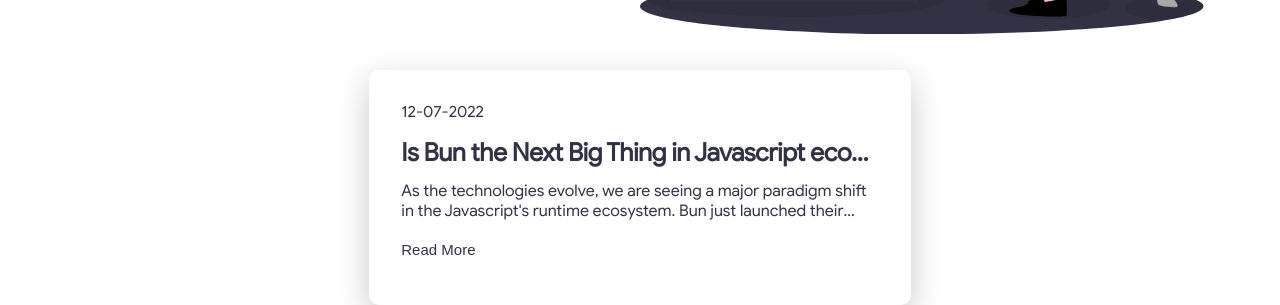
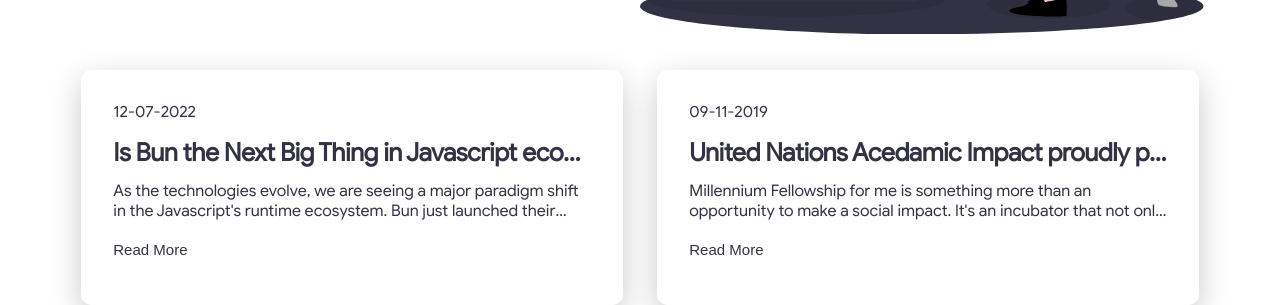
Before and after one commit to socialyadept/devportfolio, a Next.js app: page /blogs in a window 1280 px wide. Shown: the part 501-806 px from the top of the page. Built offline with nearby package versions, Linux system fonts and the light colour scheme; a web font is replaced by a local one; what baseui, styletron-engine-atomic, styletron-react would draw is missing.

Commit message:
update: blog

```diff
--- a/src/portfolio.js
+++ b/src/portfolio.js
@@ -874,15 +874,12 @@
       Players like 'Rust', 'Go' and 'Zig' are giving a very tough competition to Javascript's native bundlers such as Webpack and Babel. So, what exactly does these languages provide?`,
       url: "https://medium.com/@kumailrants/is-bun-the-next-big-thing-in-javascript-ae0aa1e4f901",
     },
-    // {
-    //   title: "My second ever blog",
-    //   date: "21-11-2021",
-    //   text: `As a marketer, Medium presents an opportunity for you to reach a new audience with your content. The platform is geared toward sharing longer-form, more well-thought-out content. (But of course, given the open-to-all nature of Medium, that isn't the only type of content you find there.)
-
-    //   Whether you're looking into Medium for its publishing capabilities or you simply want to learn more about the platform before you set up an account and start exploring, you've come to the right place.`,
-    //   image:
-    //     "https://image.shutterstock.com/image-photo/islamabad-pakistan-april-25-2019-260nw-1407461093.jpg",
-    // },
+    {
+      title: "United Nations Acedamic Impact proudly present MUHAMMAD KUMAIL",
+      date: "09-11-2019",
+      text: `Millennium Fellowship for me is something more than an opportunity to make a social impact. It's an incubator that not only breaths life into revolutionary initiatives, but also connects me with inspiring, like-minded individuals from all walks of life.`,
+      url: "https://www.millenniumfellows.org/fellow/2019/nust-pk/muhammad-kumail",
+    },
     // {
     //   title: "My third ever blog",
     //   date: "05-12-2022",
```
